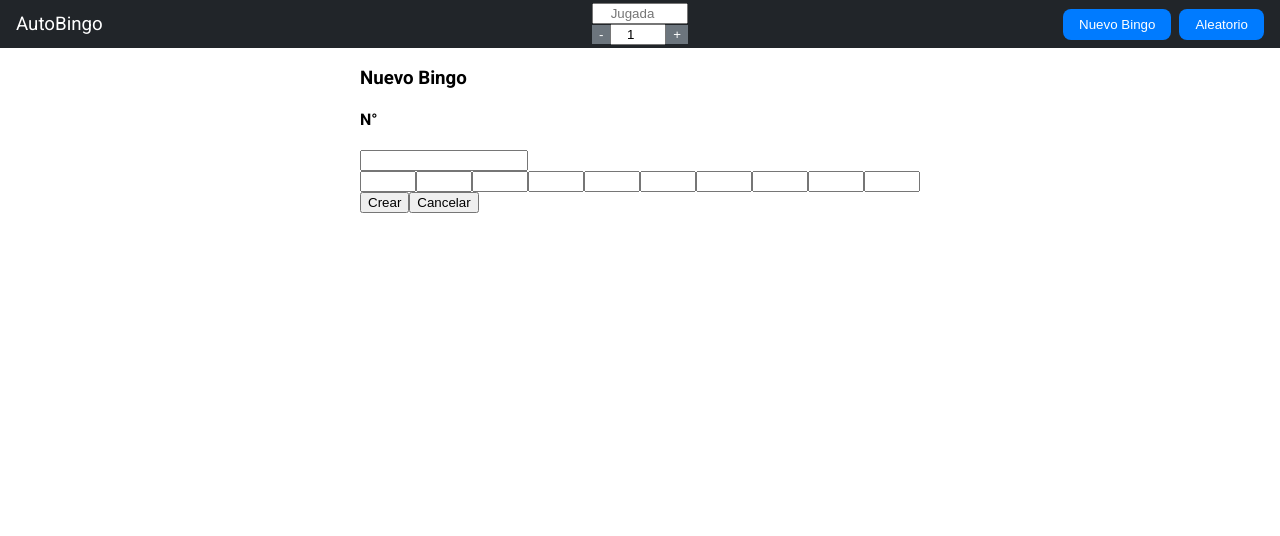
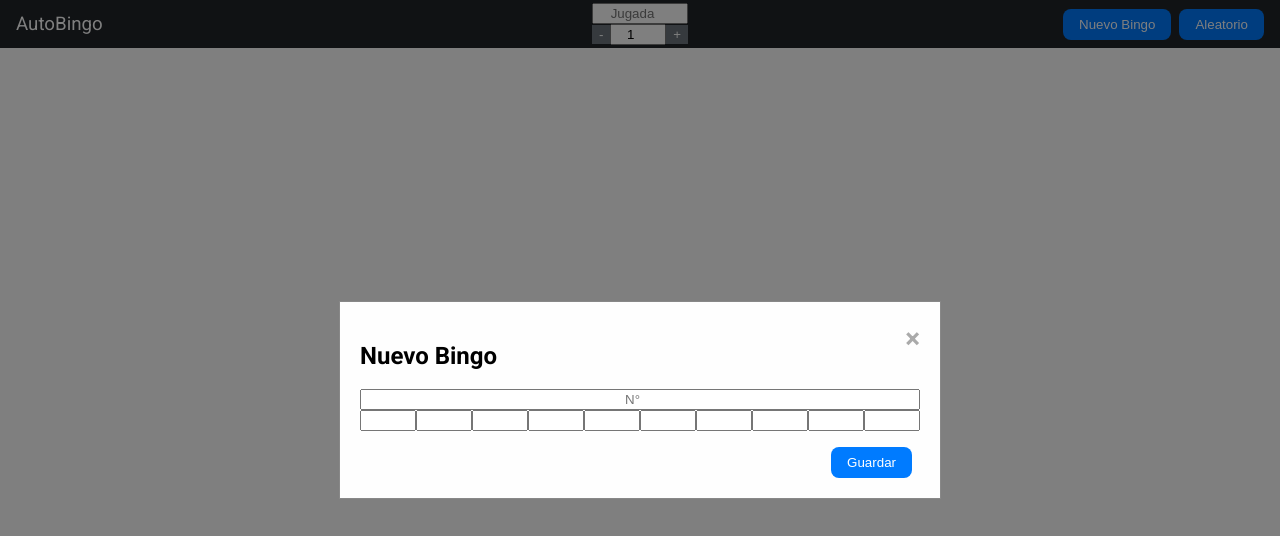
Before and after one commit to JIVitian/React-Auto-Bingo, a React (Create React App) app: page / in a window 1280 px wide. Both pictures are taken after a click on the button "Nuevo Bingo". Shown: the top 536 px of the page. Built offline with nearby package versions, Linux system fonts and the light colour scheme.

Commit message:
Estilos para modal + Button

```diff
--- /dev/null
+++ b/src/components/Button.tsx
@@ -0,0 +1,19 @@
+import { FC, ReactNode, MouseEvent } from 'react';
+
+interface Props {
+  className?: string;
+  color?: string;
+  backgroundColor?: string;
+  backgroundColorDark?: string;
+  onClick?: (e: MouseEvent<HTMLButtonElement>) => void;
+  children: ReactNode;
+}
+
+export const Button: FC<Props> = ({ className, children, onClick }) => (
+  <button
+    className={className}
+    onClick={onClick}
+  >
+    {children}
+  </button>
+);
--- a/src/components/NewBingoModal.tsx
+++ b/src/components/NewBingoModal.tsx
@@ -10,6 +10,9 @@ import {
 import { Bingo, BingoNumber } from '../types/Bingo';
 import { createEmptyGrid, createEmptyRow } from '../utils/grid-utils';
 import BallInput from './BallInput';
+import * as S from './styled/NewBingoModal';
+import { StyledButton } from './styled/Global';
+import styles from './constants/global-styles';
 
 interface Props {
   handleSubmit: (bingo: Bingo) => void;
@@ -59,18 +62,21 @@ const NewBingoModal: FC<Props> = ({ handleSubmit, bingo, onCloseCallback }) => {
   }, [bingo]);
 
   return (
+    <S.ModalBackGround>
+      <S.ModalContent onBlur={() => onCloseCallback()}>
+        <S.CloseModalButton onClick={handleClose}>&times;</S.CloseModalButton>
         <form onSubmit={createBingo}>
-      <h3>Nuevo Bingo</h3>
-      <div>
-        <h4>N°</h4>
+          <h2>{bingo.bingoId ? 'Editar' : 'Nuevo'} Bingo</h2>
+          <S.BingoNumberContainer>
             <BallInput
               callback={saveBingoId}
               initialValue={bingoId || ''}
               max={Number.MAX_SAFE_INTEGER}
               saveOnEnter={false}
+              placeholder="N°"
               name="bingoId"
             />
-      </div>
+          </S.BingoNumberContainer>
           <div>
             {numbers.map((v, i) => (
               <BallInput
@@ -82,9 +88,12 @@ const NewBingoModal: FC<Props> = ({ handleSubmit, bingo, onCloseCallback }) => {
               />
             ))}
           </div>
-      <button>Crear</button>
-      <button onClick={handleClose}>Cancelar</button>
+          <S.ModalFooter>
+            <StyledButton>Guardar</StyledButton>
+          </S.ModalFooter>
         </form>
+      </S.ModalContent>
+    </S.ModalBackGround>
   );
 };
 
--- a/src/components/constants/global-styles.ts
+++ b/src/components/constants/global-styles.ts
@@ -5,6 +5,10 @@ const styles = {
   primaryColorDark: '#0069d9',
   secondaryColor: '#6c757d',
   secondaryColorDark: '#545b62',
+  successColor: '#28a745',
+  successColorDark: '#218838',
+  dangerColor: '#dc3545',
+  dangerColorDark: '#c82333',
   table: {
     backgroundColor: '#212529',
     color: '#000000',
--- /dev/null
+++ b/src/components/styled/Global.ts
@@ -0,0 +1,34 @@
+import styled from 'styled-components';
+import { Button } from '../Button';
+import styles from '../constants/global-styles';
+
+export const StyledButton = styled(Button)`
+  background-color: ${props =>
+    props.backgroundColor || styles.primaryColor};
+  color: ${props => props.color || styles.textColor};
+  border: none;
+  padding: 0.5rem 1rem;
+  border-radius: 0.5rem;
+  cursor: pointer;
+  transition: all 0.2s ease-in-out;
+
+  &:first-child {
+    margin-right: 0.5rem;
+  }
+
+  &:hover {
+    background-color: ${props =>
+      props.backgroundColorDark || styles.primaryColorDark};
+    transition: all 0.2s ease-in-out;
+  }
+
+  &:focus {
+    outline: none;
+    &:active {
+      outline: none;
+      &::selection {
+        background: none;
+      }
+    }
+  }
+`;
--- /dev/null
+++ b/src/components/styled/NewBingoModal.ts
@@ -0,0 +1,46 @@
+import styled from 'styled-components';
+import styles from '../constants/global-styles';
+
+export const ModalBackGround = styled.section`
+  position: absolute;
+  z-index: 1;
+  left: 0;
+  top: 0;
+  width: 100%;
+  height: 100%;
+  overflow: auto;
+  background-color: rgba(0, 0, 0, 0.5);
+  display: grid;
+  place-content: center;
+`;
+
+export const ModalContent = styled.article`
+background-color: #fefefe;
+  padding: 20px;
+  border: 1px solid #888;
+  max-width: 700px;
+`;
+
+export const CloseModalButton = styled.span`
+  color: #aaa;
+  float: right;
+  font-size: 28px;
+  font-weight: bold;
+
+  &:hover,
+  &:focus {
+    color: black;
+    text-decoration: none;
+    cursor: pointer;
+  }
+`;
+
+export const ModalFooter = styled.footer`
+  display: flex;
+  justify-content: flex-end;
+  margin-top: 1rem;
+`;
+
+export const BingoNumberContainer = styled.div`
+  display: grid;
+`;
```
Lines whose indentation alone changed are shown as unchanged.
